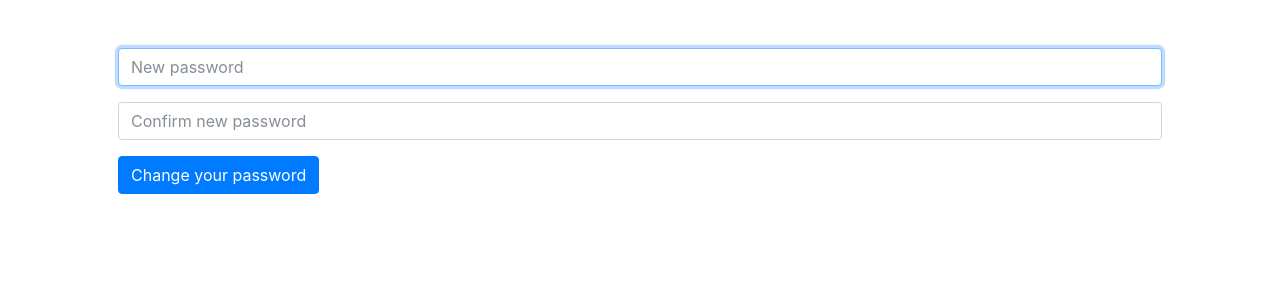
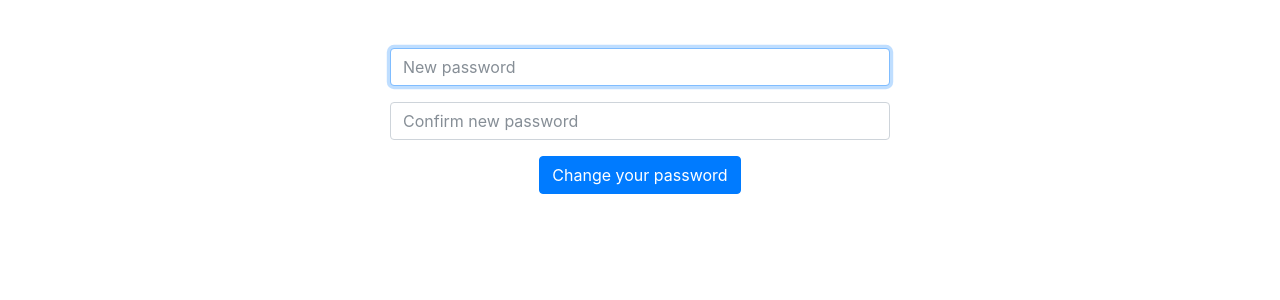
Before and after one commit to nicolavic98/wyguide, a Flask app: page /change in a window 1280 px wide. Shown: the part 76-376 px from the top of the page. Run offline with Flask 2, Linux system fonts and the light colour scheme; a user stored in the database is signed in; some libraries are stand-ins or nearby versions.

Commit message:
Update change.html

```diff
--- a/templates/change.html
+++ b/templates/change.html
@@ -7,11 +7,11 @@
 {% block main %}
     <form action="/change" method="post">
         <div class="form-group">
-            <input autocomplete="off" autofocus class="form-control" name="newpass" placeholder="New password" type="newpass"/>
+            <center> <input style="width: 500px" autocomplete="off" autofocus class="form-control" name="newpass" placeholder="New password" type="newpass"/> </center>
         </div>
         <div class="form-group">
-            <input class="form-control" name="confirmnewpass" placeholder="Confirm new password" type="newpass"/>
+            <center> <input style="width: 500px" class="form-control" name="confirmnewpass" placeholder="Confirm new password" type="newpass"/> </center>
         </div>
-        <button class="btn btn-primary" type="submit">Change your password</button>
+        <center> <button class="btn btn-primary" type="submit">Change your password</button> </center>
     </form>
 {% endblock %}
```
